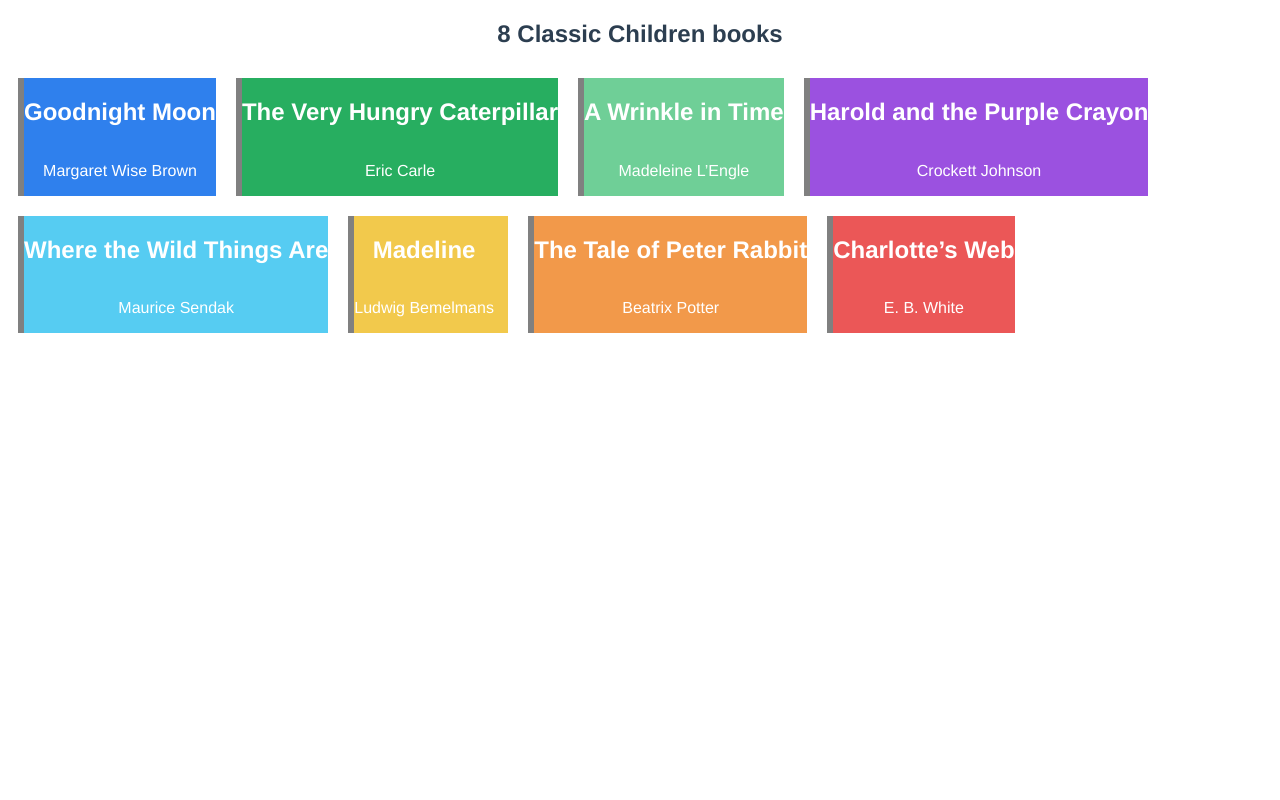
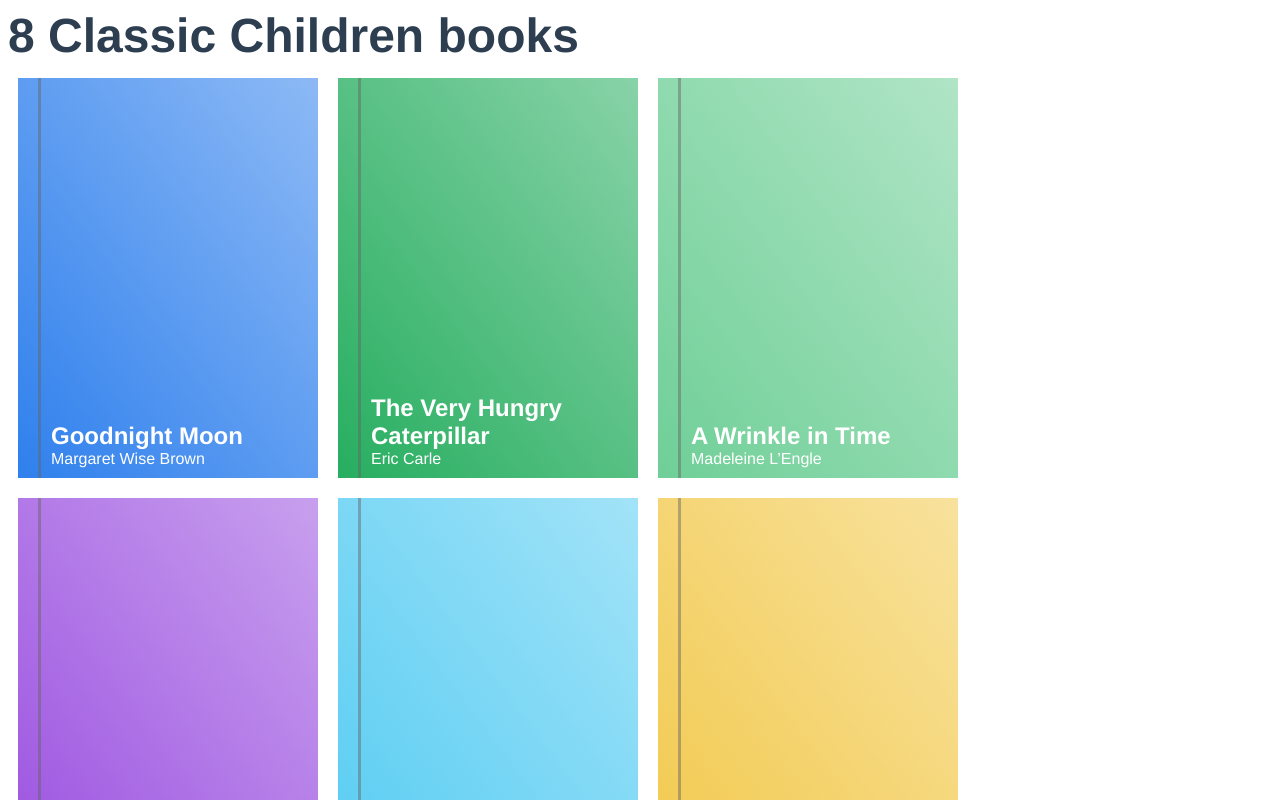
Before and after one commit to r0bban/vue-library-project, a Vue app: page / in a window 1280 px wide. Shown: the top 800 px of the page. Built offline with nearby package versions, Linux system fonts and the light colour scheme.

Commit message:
bookshelf design fixes

```diff
--- a/src/components/BookThumb.vue
+++ b/src/components/BookThumb.vue
@@ -1,5 +1,5 @@
 <template>
-<article class="book-thumb" v-bind:style="{background: color}">
+<article class="book-thumb" v-bind:style="{'background-image': bgColor}">
     <div class="cover-back"></div>
     <div class="book-data-container">
         <h2 class="book-title">{{title}}</h2>
@@ -17,6 +17,11 @@
         title: String,
         author: String,
         color: String
+    },
+    computed:{
+        bgColor(){
+            return `linear-gradient(to bottom left, ${this.color}8C, ${this.color})`;
+        }
     }
 
 }
@@ -26,23 +31,29 @@
 article.book-thumb {
     display: flex;
     flex-wrap: nowrap;
-    min-width: 10rem;
+    width: 300px;
+    height: 400px;
     margin:10px;
 }
 .cover-back{
-    border-right: 3px;
-    border-color: gray;
+    border-width:0 3px 0 0;
+    border-color: rgba(98, 98, 98, 0.459);
     border-style: solid;
+    min-width: 20px;
 }
 
 .book-data-container {
     display: flex;
     flex-direction: column;
     justify-content: flex-end;
+    flex-grow: 1;
+    padding: 10px;
 }
 
 .book-title, .book-author{
    color: white;
+   margin: 0;
+   text-align: left;
 }
 
 
--- a/src/views/BookShelf.vue
+++ b/src/views/BookShelf.vue
@@ -15,30 +15,44 @@
 </template>
 
 <script>
-import BookThumb from "../components/BookThumb"
+import BookThumb from "../components/BookThumb";
 
 export default {
-    data(){
-        return{
+  name: "BookShelf",
+  data() {
+    return {};
+  },
+  computed: {
+    getBooks() {
+      return this.$root.booksDB;
     }
   },
-    computed: {
-        getBooks(){
-            return this.$root.booksDB
-        }
-    },
-    name: 'BookShelf',
   components: {
     BookThumb: BookThumb
   }
-}
+};
 </script>
 
 <style scoped>
-div.books-container{
+.bookshelf-container {
+  max-width: 1300px;
+  margin: 0 auto;
+}
+h1 {
+  font-size: 3rem;
+  margin: 5px 0;
+  text-align: left;
+}
+div.books-container {
   display: flex;
-    /* flex-direction: row; */
   flex-wrap: wrap;
+  margin: 0 auto;
+  padding: 0 auto;
 }
 
+@media screen and (max-width: 640px) {
+  h1 {
+    font-size: 1.6rem;
+  }
+}
 </style>
```
Lines whose indentation alone changed are shown as unchanged.
